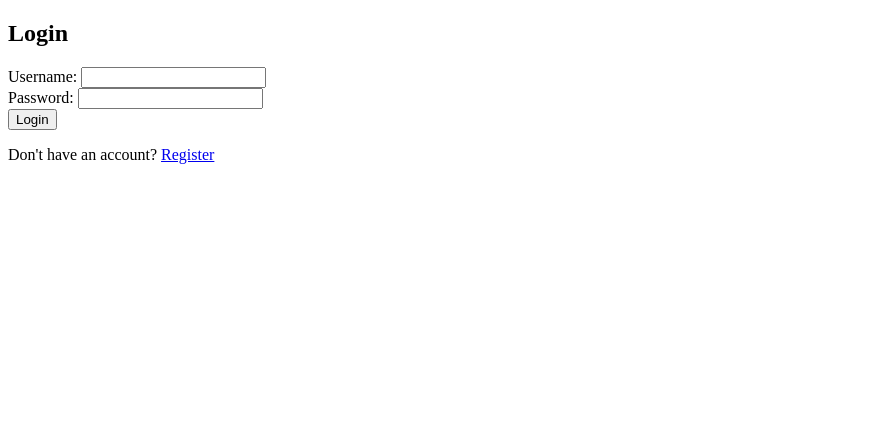
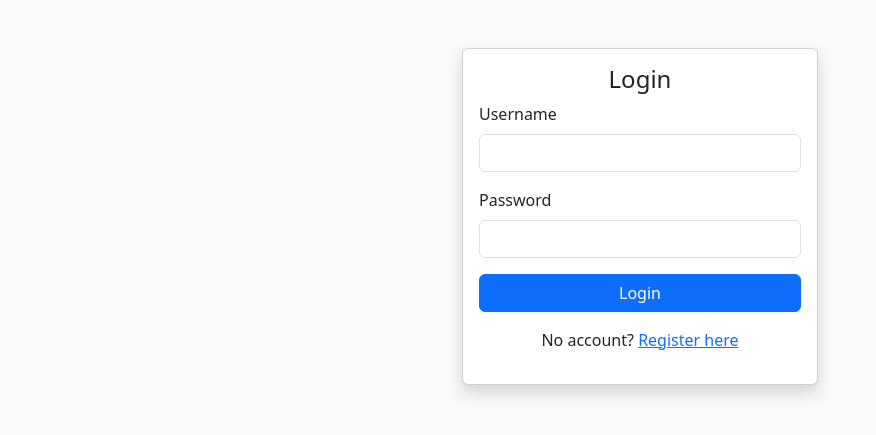
Before and after one commit to saurabhkoshta18/esp32-log-app, a FastAPI app: page / in a window 1280 px wide. Shown: the top 435 px of the page, without its empty margins (0-876 px from the left). Run offline with FastAPI, Linux system fonts and the light colour scheme.

Commit message:
Update login.html

```diff
--- a/frontend/templates/login.html
+++ b/frontend/templates/login.html
@@ -1,14 +1,34 @@
-
 <!DOCTYPE html>
 <html>
-<head><title>Login</title></head>
-<body>
-    <h2>Login</h2>
-    <form method="post" action="/login">
-        Username: <input type="text" name="username" required><br>
-        Password: <input type="password" name="password" required><br>
-        <button type="submit">Login</button>
-    </form>
-    <p>Don't have an account? <a href="/register">Register</a></p>
+<head>
+    <title>Login</title>
+    <link href="https://cdn.jsdelivr.net/npm/bootstrap@5.3.0/dist/css/bootstrap.min.css" rel="stylesheet">
+</head>
+<body class="bg-light">
+    <div class="container mt-5">
+        <div class="row justify-content-center">
+            <div class="col-md-4">
+                <div class="card shadow">
+                    <div class="card-body">
+                        <h4 class="card-title text-center">Login</h4>
+                        <form method="post" action="/login">
+                            <div class="mb-3">
+                                <label class="form-label">Username</label>
+                                <input type="text" name="username" class="form-control" required>
+                            </div>
+                            <div class="mb-3">
+                                <label class="form-label">Password</label>
+                                <input type="password" name="password" class="form-control" required>
+                            </div>
+                            <div class="d-grid">
+                                <button class="btn btn-primary">Login</button>
+                            </div>
+                        </form>
+                        <p class="mt-3 text-center">No account? <a href="/register">Register here</a></p>
+                    </div>
+                </div>
+            </div>
+        </div>
+    </div>
 </body>
 </html>
```
